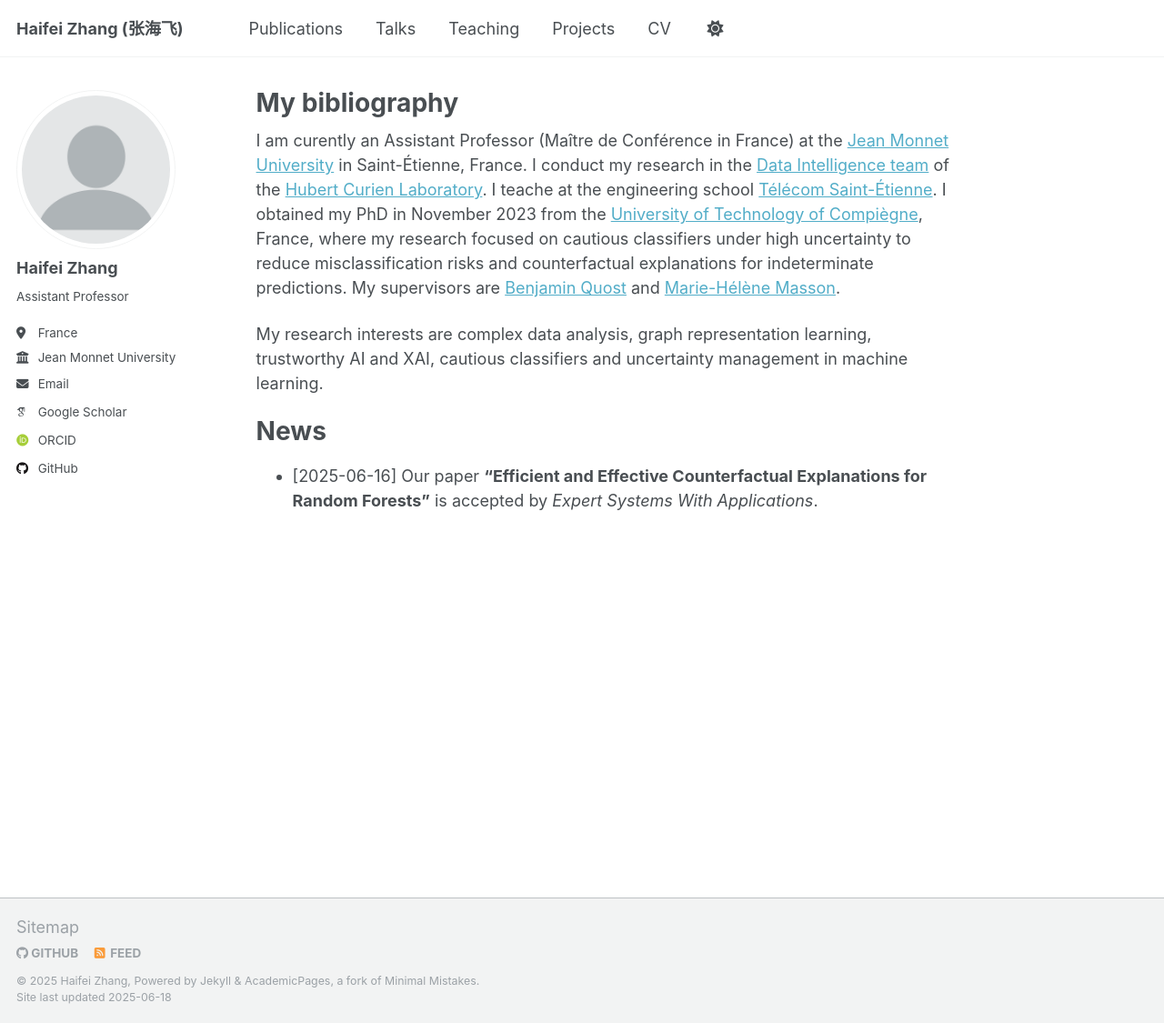
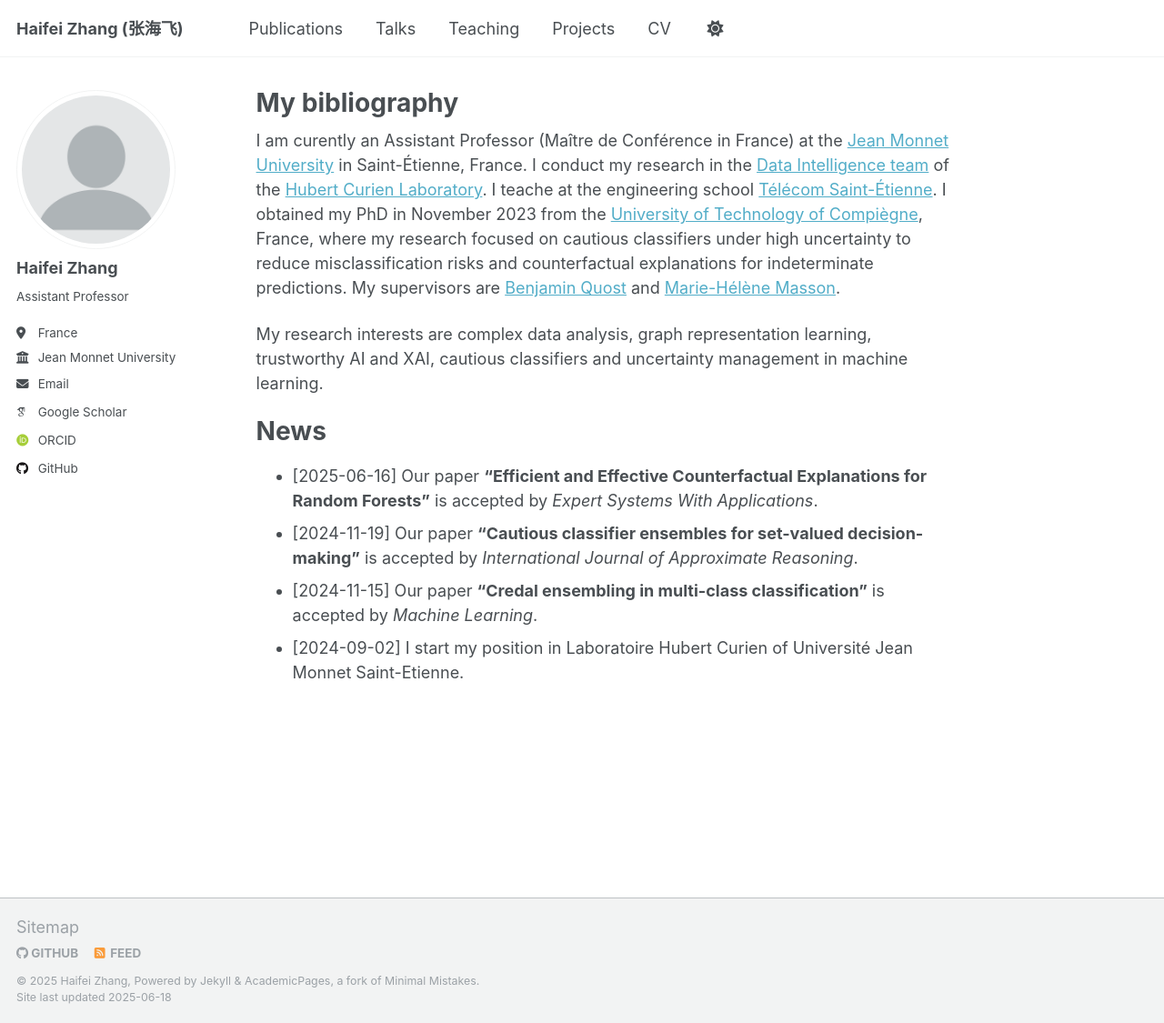
Before and after one commit to Haifei-ZHANG/Haifei-ZHANG.github.io, a Jekyll site: the page built from _pages/about.md, in a window 1280 px wide and 1125 px high. Shown: the whole window at 91% size. Built offline with Jekyll 4.4.1, drawn with Linux system fonts in a browser that asks for light colours; some web fonts are replaced.

Commit message:
update papers-

```diff
--- a/_pages/about.md
+++ b/_pages/about.md
@@ -14,3 +14,6 @@ My research interests are complex data analysis, graph representation learning,
 News
 ======
 * [2025-06-16] Our paper **"Efficient and Effective Counterfactual Explanations for Random Forests"** is accepted by *Expert Systems With Applications*.
+* [2024-11-19] Our paper **"Cautious classifier ensembles for set-valued decision-making"** is accepted by *International Journal of Approximate Reasoning*.
+* [2024-11-15] Our paper **"Credal ensembling in multi-class classification"** is accepted by *Machine Learning*.
+* [2024-09-02] I start my position in Laboratoire Hubert Curien of Université Jean Monnet Saint-Etienne.
```
Also changed, not shown: _publications/2022-08-25-SMPS-Explaining-cautious-random-forests-via-counterfactuals.md (+1 -1 lines).
